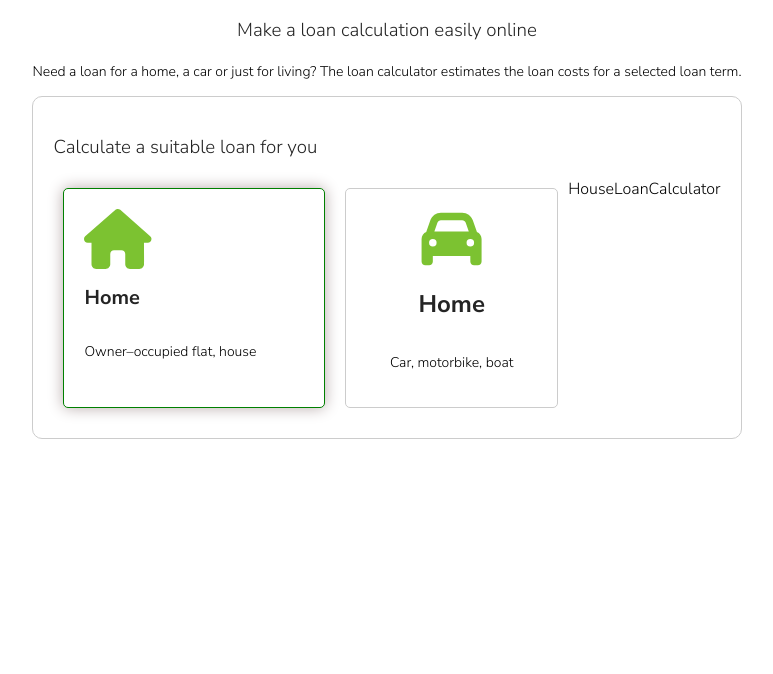
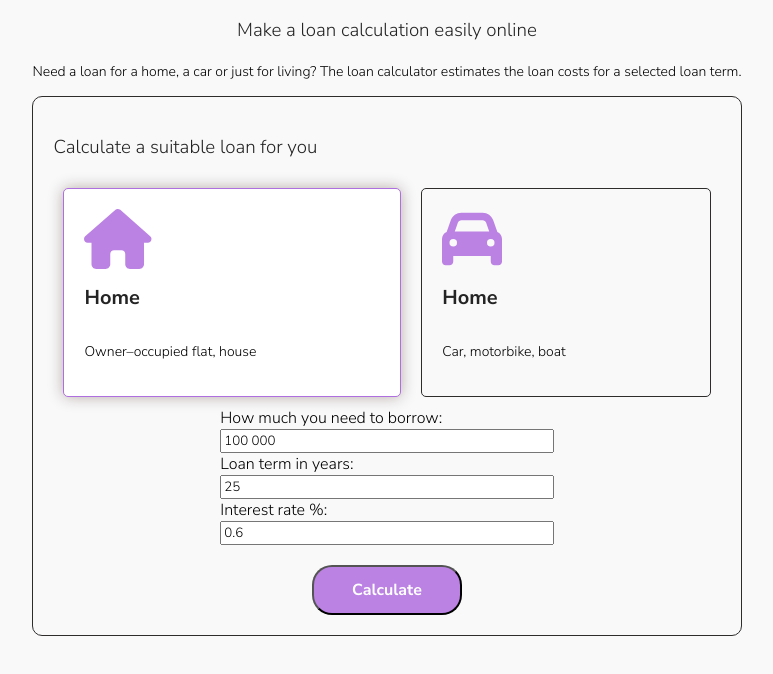
Before and after one commit to Trinkku/LoanCalculator_react, a React (Create React App) app: page / in a window 1280 px wide. Shown: the top 674 px of the page, without its empty margins (253-1026 px from the left). Built offline with nearby package versions, Linux system fonts and the light colour scheme.

Commit message:
Calculator Done

```diff
--- a/src/Components/Calculator/Calculator.css
+++ b/src/Components/Calculator/Calculator.css
@@ -1,6 +1,7 @@
 .calculator__container{
     width: 100%;
     display: flex;
+    flex-direction: column;
 }
 .calculator__wrapper{
     display: flex;
@@ -14,7 +15,7 @@ h3{
     font-weight: 300;
 }
 .calculator__box{
-    border: 1px solid #ccc;
+    border: 1px solid #2f2c2c;
     padding: 20px;
     margin: 10px;
     border-radius: 5px;
@@ -23,16 +24,17 @@ h3{
     flex-direction: column;
     text-align: center;
     flex-grow: 1;
+    background-color:#f9f9f9;
 }
 .calculator__box--icon{
     font-size: 60px;
-    color: rgb(124, 194, 49);
+    color:#bb82e4;
 }
 .flex{
     display: flex;
 }
 .calculator__box--selected{
-    border: 1px solid green;
+    border: 1px solid #b06fdf;
     box-shadow:  0px 0px 15px rgb(184, 171, 171);
     padding: 20px;
     margin: 10px;
@@ -43,3 +45,8 @@ h3{
     text-align: center;
     flex-grow: 1;
 }
+.calculator__base{
+
+    flex-direction: column;
+
+}
--- a/src/Components/Calculator/Calculator.jsx
+++ b/src/Components/Calculator/Calculator.jsx
@@ -12,11 +12,10 @@ export default function Calculator() {
 
   const handleHouseClick = () => {
     setSelectedLoan('house')
-    console.log("clicked house")
   }
   const handleCarClick = () => {
     setSelectedLoan('car')
-    console.log("clicked car")
+
   }
 
   return (
@@ -29,14 +28,18 @@ export default function Calculator() {
                     <h2>Home</h2>
                     <p>Owner–occupied flat, house</p>
                 </button>
-                <div className="calculator__box">
+               <button  className={`calculator__box ${selectedLoan === 'car'  ? 'calculator__box--selected' : ''}`}
+                onClick={handleCarClick}>
                     <FontAwesomeIcon icon={faCar} className="calculator__box--icon"/>
                     <h2>Home</h2>
                     <p>Car, motorbike, boat</p>
+                </button>
                 </div>
+          <div className="calculator__base">
                 {selectedLoan === 'house' && <HouseLoanCalculator />}
                 {selectedLoan === 'car' && <CarLoanCalculator />}
-        </div>
+          </div>
+
     </div>
   )
 }
--- a/src/Components/CarLoan/CarLoanCalculator.jsx
+++ b/src/Components/CarLoan/CarLoanCalculator.jsx
@@ -1,7 +1,62 @@
-import React from 'react'
+import React, { useState } from 'react'
 
-export default function CarLoanCalculator() {
+const CarLoanCalculator = () => {
+  const [principal, setPrincipal] = useState('20 000');
+  const [interestRate, setInterestRate] = useState('4.5');
+  const [loanTerm, setLoanTerm] = useState('48');
+  const [monthlyPayment, setMonthlyPayment] = useState('');
+
+  const handleCalculate = () => {
+    const P = parseFloat(principal.replace(/[^\d.-]/g, ''));
+    const r = parseFloat(interestRate) / 1200; // Monthly interest rate
+    const n = parseFloat(loanTerm); // Loan term in months
+    const monthlyPayment = ((P * r * Math.pow(1 + r, n)) / (Math.pow(1 + r, n) - 1)).toFixed(2);
+    setMonthlyPayment(monthlyPayment);
+  };
+
+  const handlePrincipalChange = (e) => {
+    // add space after every three digits
+    const formattedValue = e.target.value.replace(/[^\d.-]/g, '').replace(/(\d)(?=(\d{3})+(?!\d))/g, '$1 ');
+    setPrincipal(formattedValue);
+  };
+
   return (
-    <div>CarLoanCalculator</div>
-  )
-}
+    <div className='carloan__container'>
+      <form className='form__container'>
+        <div>
+          <label>How much you need to borrow:</label>
+          <div className='input__container'>
+            <input type='text' id='number' step='1000' value={principal} onChange={handlePrincipalChange} />
+          </div>
+        </div>
+        <div>
+          <label>Loan term in months:</label>
+          <div className='input__container'>
+            <input type='number' step='1' value={loanTerm} onChange={(e) => setLoanTerm(e.target.value)} />
+          </div>
+        </div>
+        <div>
+          <label>Interest rate %:</label>
+          <div className='input__container'>
+            <input type='number' step='0.01' value={interestRate} onChange={(e) => setInterestRate(e.target.value)} />
+          </div>
+        </div>
+        <div className='result'>
+          <button className='calculate__button' type='button' onClick={handleCalculate}>
+            Calculate
+          </button>
+        </div>
+      </form>
+      <div className='result__container'>
+        {monthlyPayment && (
+          <div className='price'>
+            <p>Monthly Payment:</p>
+            <p>{monthlyPayment} €</p>
+          </div>
+        )}
+      </div>
+    </div>
+  );
+};
+
+export default CarLoanCalculator;
--- /dev/null
+++ b/src/Components/HouseLoan/HouseLoan.css
@@ -0,0 +1,40 @@
+.houseloan__container{
+    display: flex;
+    flex-direction: column;
+}
+.input__container {
+    display: flex;
+    flex-direction: column;
+
+  }
+  .form__container{
+    width: 50%;
+    margin: 0 auto;
+  }
+ .result{
+    display: flex;
+    flex-direction: column;
+    align-items: center;
+ }
+ button{
+    margin-top: 20px;
+    text-align: center;
+ }
+ .calculate__button{
+    background-color: #bb82e4;
+    width: 150px;
+    height: 50px;
+    border-radius: 20px;
+    padding: 10px;
+    text-decoration: none;
+    font-size: 16px;
+    color: white;
+    cursor: pointer;
+    font-weight: 700;
+    text-align: center;
+ }
+ .result__container{
+    display: flex;
+    justify-content: center;
+
+ }
--- a/src/Components/HouseLoan/HouseLoanCalculator.jsx
+++ b/src/Components/HouseLoan/HouseLoanCalculator.jsx
@@ -1,7 +1,59 @@
-import React from 'react'
+import React, { useState } from 'react';
+import '../HouseLoan/HouseLoan.css'
 
-export default function HouseLoanCalculator() {
+const HouseLoanCalculator = () => {
+  const [principal, setPrincipal] = useState('100 000');
+  const [interestRate, setInterestRate] = useState('0.6');
+  const [loanTerm, setLoanTerm] = useState('25');
+  const [monthlyPayment, setMonthlyPayment] = useState('');
+
+  const handleCalculate = () => {
+    const P = parseFloat(principal.replace(/[^\d.-]/g, ''));
+    const r = parseFloat(interestRate) / 1200; // Monthly interest rate
+    const n = parseFloat(loanTerm) * 12; // Loan term in months
+    const monthlyPayment = ((P * r * Math.pow(1 + r, n)) / (Math.pow(1 + r, n) - 1)).toFixed(2);
+    setMonthlyPayment(monthlyPayment);
+  };
+  const handlePrincipalChange = (e) => {
+    // add space after every three digits
+    const formattedValue = e.target.value.replace(/[^\d.-]/g, '').replace(/(\d)(?=(\d{3})+(?!\d))/g, '$1 ');
+    setPrincipal(formattedValue);
+  }
   return (
-    <div>HouseLoanCalculator</div>
-  )
-}
+    <div className='houseloan__container'>
+        <form className='form__container'>
+            <div>
+            <label>How much you need to borrow:</label>
+            <div className="input__container">
+            <input type="text" id="number" step="1000" value={principal} onChange={handlePrincipalChange} />
+            </div>
+            </div>
+            <div>
+            <label>Loan term in years:</label>
+            <div className="input__container">
+            <input type="number" step="1" value={loanTerm} onChange={(e) => setLoanTerm(e.target.value)} />
+            </div>
+            </div>
+            <div>
+            <label>Interest rate %:</label>
+            <div className="input__container">
+            <input type="number" step="0.01" value={interestRate} onChange={(e) => setInterestRate(e.target.value)} />
+            </div>
+            <div className='result'>
+            <button className='calculate__button' type="button" onClick={handleCalculate}>Calculate</button>
+            </div>
+            </div>
+        </form>
+        <div className="result__container">
+            {monthlyPayment && (
+                <div className='price'>
+                    <p>Monthly Payment:</p>
+                    <p> {monthlyPayment} €</p>
+                </div>
+            )}
+        </div>
+    </div>
+  );
+};
+
+export default HouseLoanCalculator;
--- a/src/Components/Wrapper/Wrapper.css
+++ b/src/Components/Wrapper/Wrapper.css
@@ -2,6 +2,7 @@
 .wrapper{
     flex-direction: column;
     justify-content: center;
+
 }
 .flex{
     display: flex;
@@ -16,7 +17,7 @@
 }
 .wrapper__container{
     max-width: 800px;
-    border: 1px solid #ccc;
+    border: 1px solid #2f2c2c;
     border-radius: 10px;
     padding: 20px;
     display: flex;
--- a/src/index.css
+++ b/src/index.css
@@ -5,6 +5,7 @@ body {
     sans-serif;
   -webkit-font-smoothing: antialiased;
   -moz-osx-font-smoothing: grayscale;
+  background-color:#f9f9f9;
 }
 
 code {
```
Also changed, not shown: src/Components/CarLoan/Carloan.css (added).
